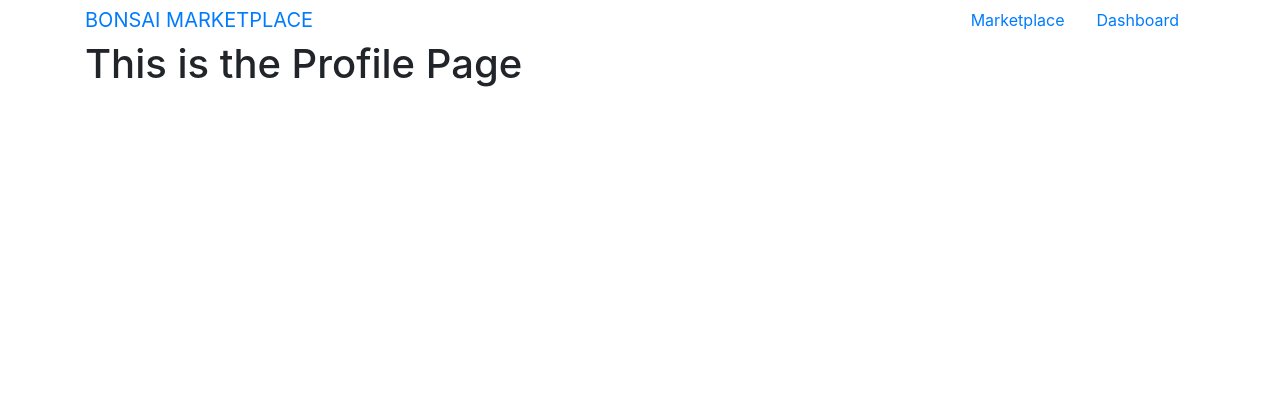
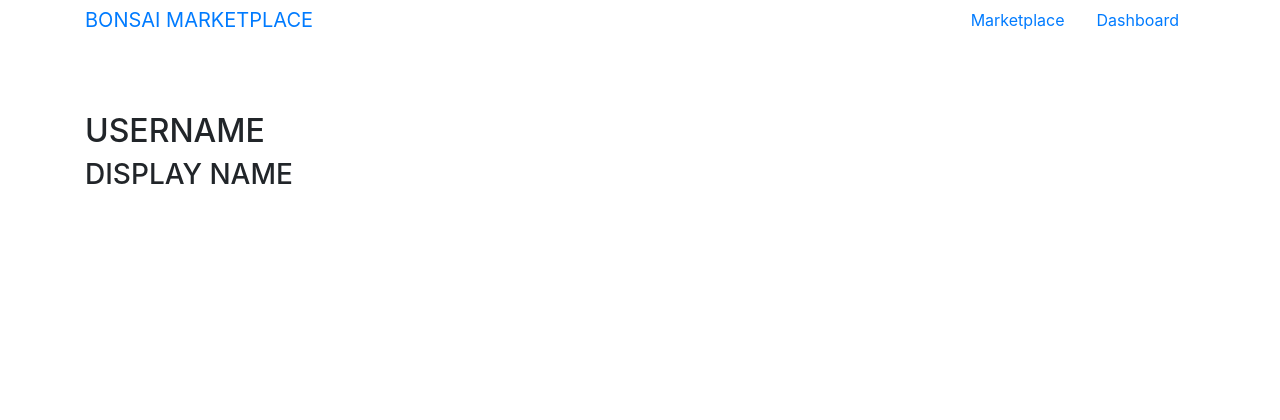
Before and after one commit to EndlessTrax/CS50, a Django app: page /profile/ in a window 1280 px wide. Shown: the top 420 px of the page. Run offline with Django 3.2, Linux system fonts and the light colour scheme; some libraries are stand-ins or nearby versions.

Commit message:
Basic profile page scaffolding added

```diff
--- a/final_project/templates/profile.html
+++ b/final_project/templates/profile.html
@@ -2,7 +2,19 @@
 
 
 {% block content %}
-  <h1>This is the Profile Page</h1>
+
+<div class="row mt-5">
+  <div class="col-12">
+    <img src="" alt="">
+  </div>
+  <div class="col-12">
+    <h2>USERNAME</h2>
+  </div>
+  <div class="col-12">
+    <h3>DISPLAY NAME</h3>
+  </div>
+</div>
+
 {% endblock content %}
 
 
```
